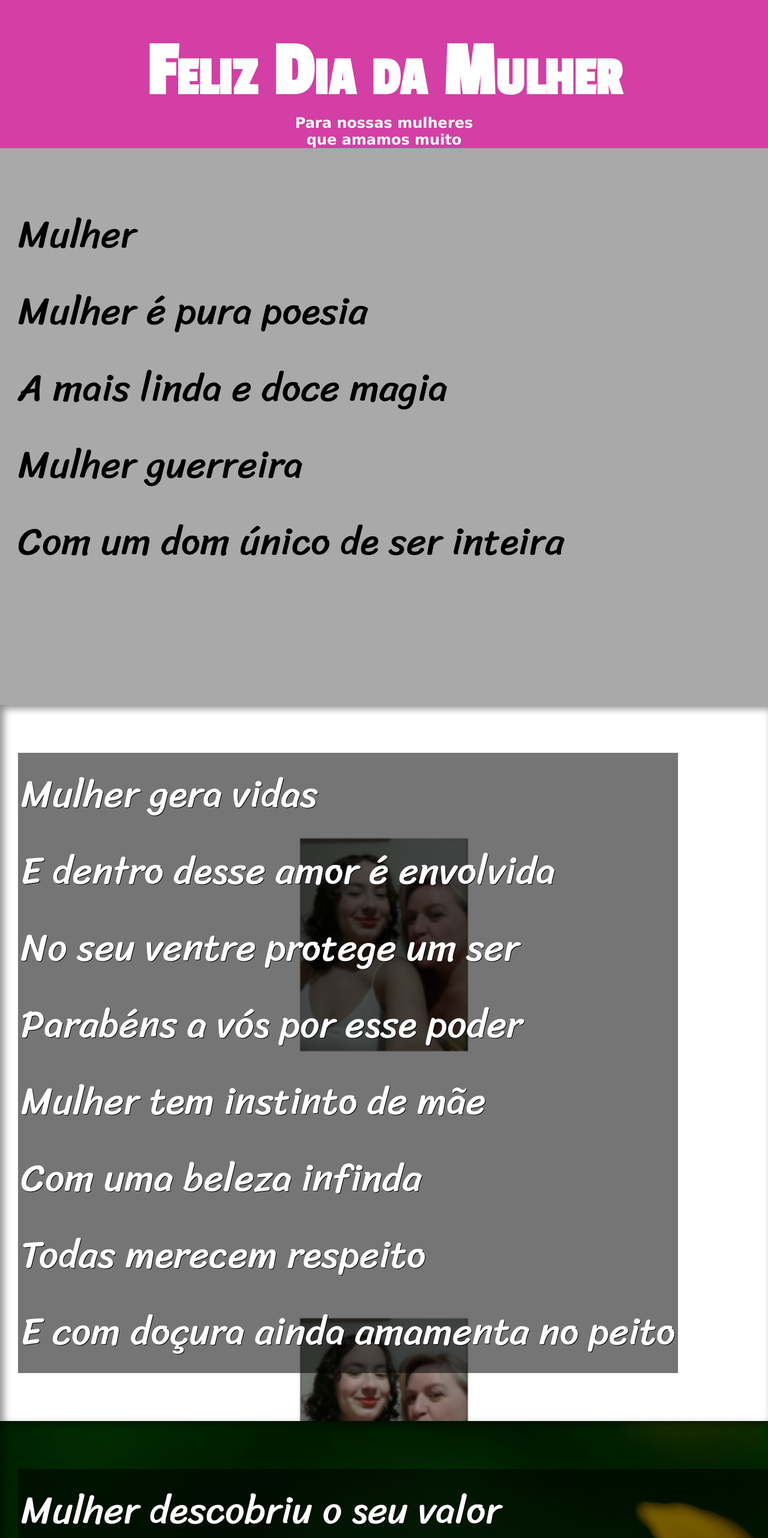
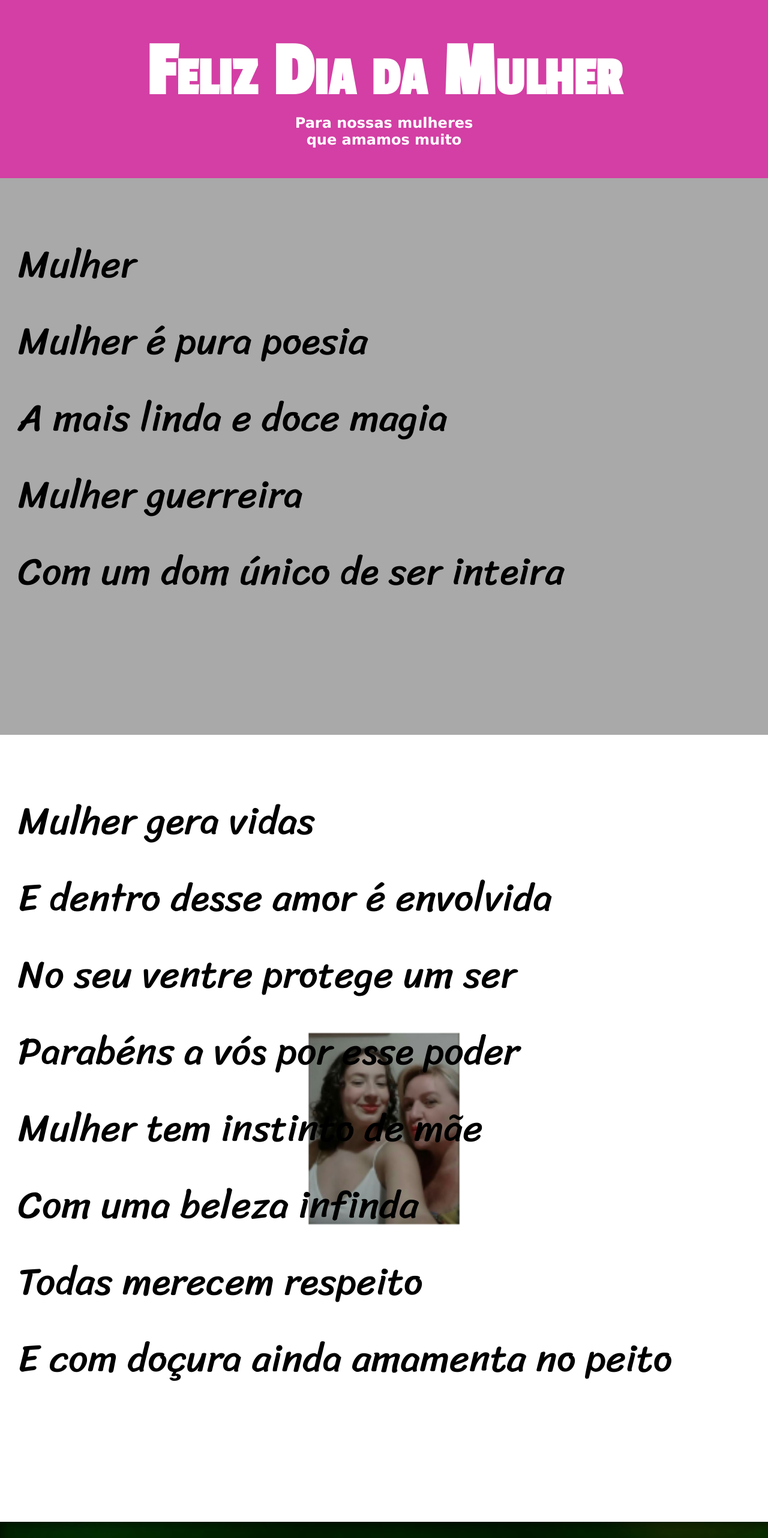
Before and after one commit to tiagopresotto/08Marco, a plain HTML site: page index.html in a window 1280 px wide. Shown: the top 2564 px of the page at 60% size. Drawn offline with Linux system fonts and the light colour scheme.

Commit message:
Ajustes finais

```diff
--- a/index.html
+++ b/index.html
@@ -25,7 +25,7 @@
         </p>
         </section>
 
-        <section class="imagem" id="Mulher">
+        <section class="normal" id="Mulher">
             <p>
                 Mulher gera vidas <br>
                 E dentro desse amor é envolvida <br>
--- a/style.css
+++ b/style.css
@@ -42,7 +42,7 @@ header > h1 {
     font-size: 10vw;
 }
 
-header > p {
+header > h2 {
     padding-bottom: 50px;
 }
 
@@ -53,7 +53,6 @@ section {
     padding-left: 30px;
     font-family: var(--fonte3);
     font-size: 5vw;
-    background-image: ;
 }
 
 section > p {
@@ -70,15 +69,24 @@ section.imagem > p {
 section#Mulher {
     background-image: url(imagens/foto2.png);
     background-position: center;
+    background-repeat: no-repeat;
+    background-size: contain;
+    background-color: white;
 }
 
 section#Flor {
     background-image: url(imagens/background001.jpg);
     background-position: right center;
+    background-attachment: fixed;
 }
 
 section#Maria {
     background-image: url(imagens/maria_Original.jpg);
+    background-repeat: no-repeat;
+    background-size: contain;
+    background-color: white;
+    margin: 0%;
+    background-position: center;
 
 }
 
@@ -93,7 +101,7 @@ section.imagem {
     color: white;
     box-shadow: inset 6px 6px 13px 0px rgba(0, 0, 0, 0.449);
     background-size: cover;
-    background-attachment: fixed;
+
 }
 
 footer{
```
